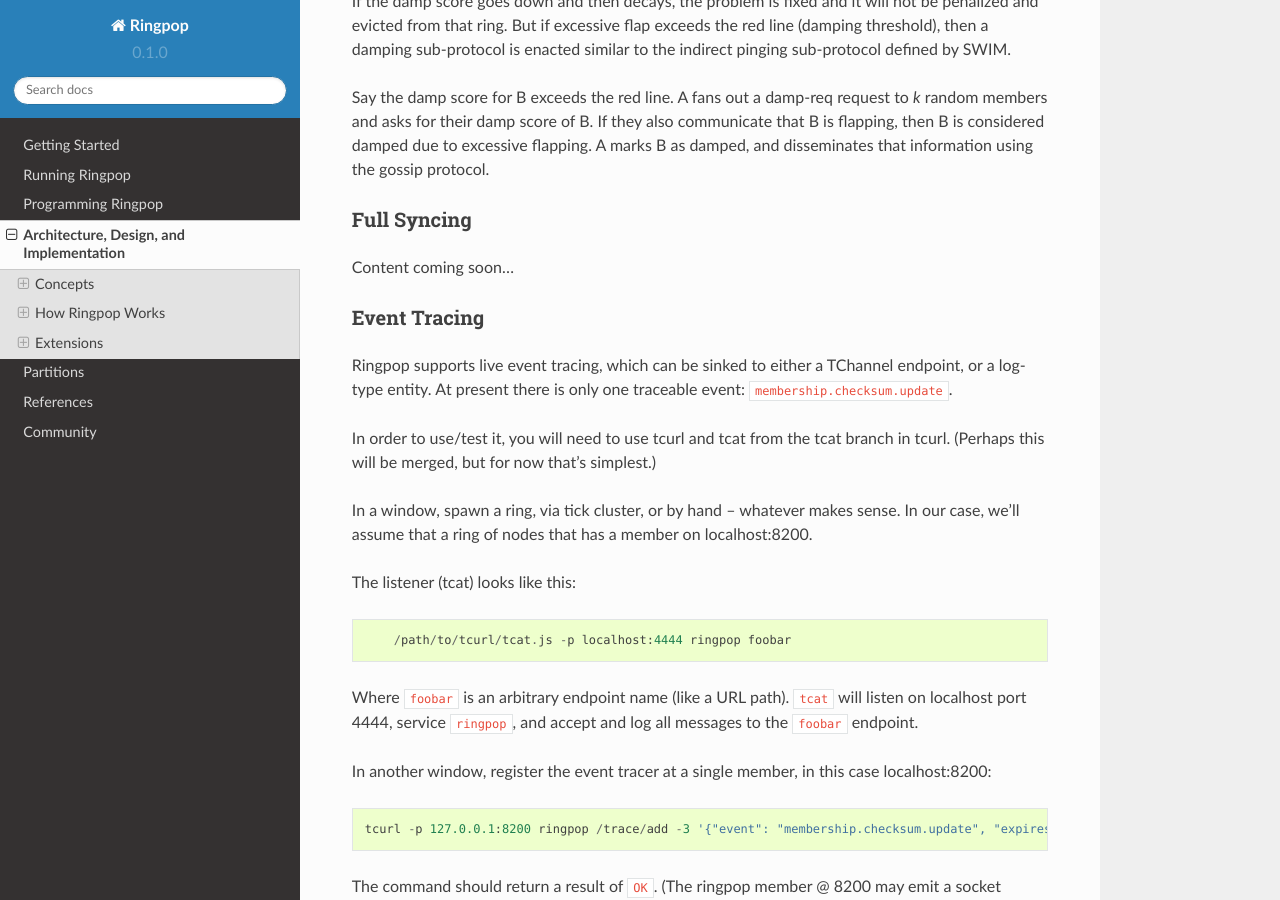
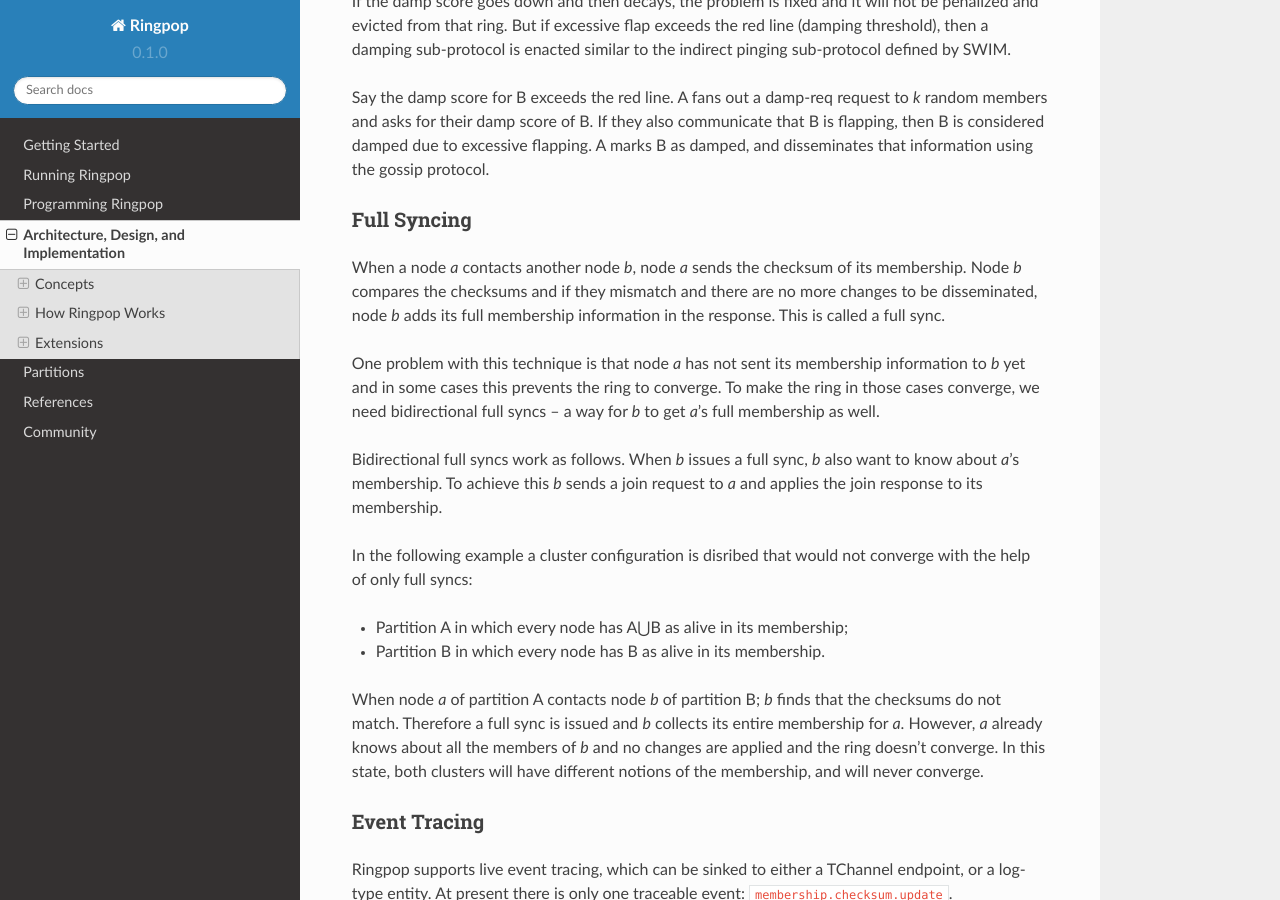
Before and after one commit to uber-node/ringpop-common, a Sphinx documentation site: the page built from docs/architecture_design.md, in a window 1280 px wide and 900 px high, scrolled down 3798 px. Built offline with Sphinx 7.4.7 and the Read the Docs theme 2.0.0, drawn with Linux system fonts in a browser that asks for light colours.

Commit message:
Add full syncs and bidirectional full syncs to the documentation

```diff
--- a/docs/architecture_design.md
+++ b/docs/architecture_design.md
@@ -82,7 +82,17 @@
 Say the damp score for B exceeds the red line. A fans out a damp-req request to _k_ random members and asks for their damp score of B. If they also communicate that B is flapping, then B is considered damped due to excessive flapping. A marks B as damped, and disseminates that information using the gossip protocol.
 
 ### Full Syncing
-Content coming soon...
+When a node *a* contacts another node *b*, node *a* sends the checksum of its membership. Node *b* compares the checksums and if they mismatch and there are no more changes to be disseminated, node *b* adds its full membership information in the response. This is called a full sync.
+
+One problem with this technique is that node *a* has not sent its membership information to *b* yet and in some cases this prevents the ring to converge. To make the ring in those cases converge, we need bidirectional full syncs -- a way for *b* to get *a*'s full membership as well.
+
+Bidirectional full syncs work as follows. When *b* issues a full sync, *b* also want to know about *a*'s membership. To achieve this *b* sends a join request to *a* and applies the join response to its membership.
+
+In the following example a cluster configuration is disribed that would not converge with the help of only full syncs:
+- Partition A in which every node has A⋃B as alive in its membership;
+- Partition B in which every node has B as alive in its membership.
+
+When node *a* of partition A contacts node *b* of partition B; *b* finds that the checksums do not match. Therefore a full sync is issued and *b* collects its entire membership for *a*. However, *a* already knows about all the members of *b* and no changes are applied and the ring doesn't converge. In this state, both clusters will have different notions of the membership, and will never converge.
 
 ### Event Tracing
 
```
